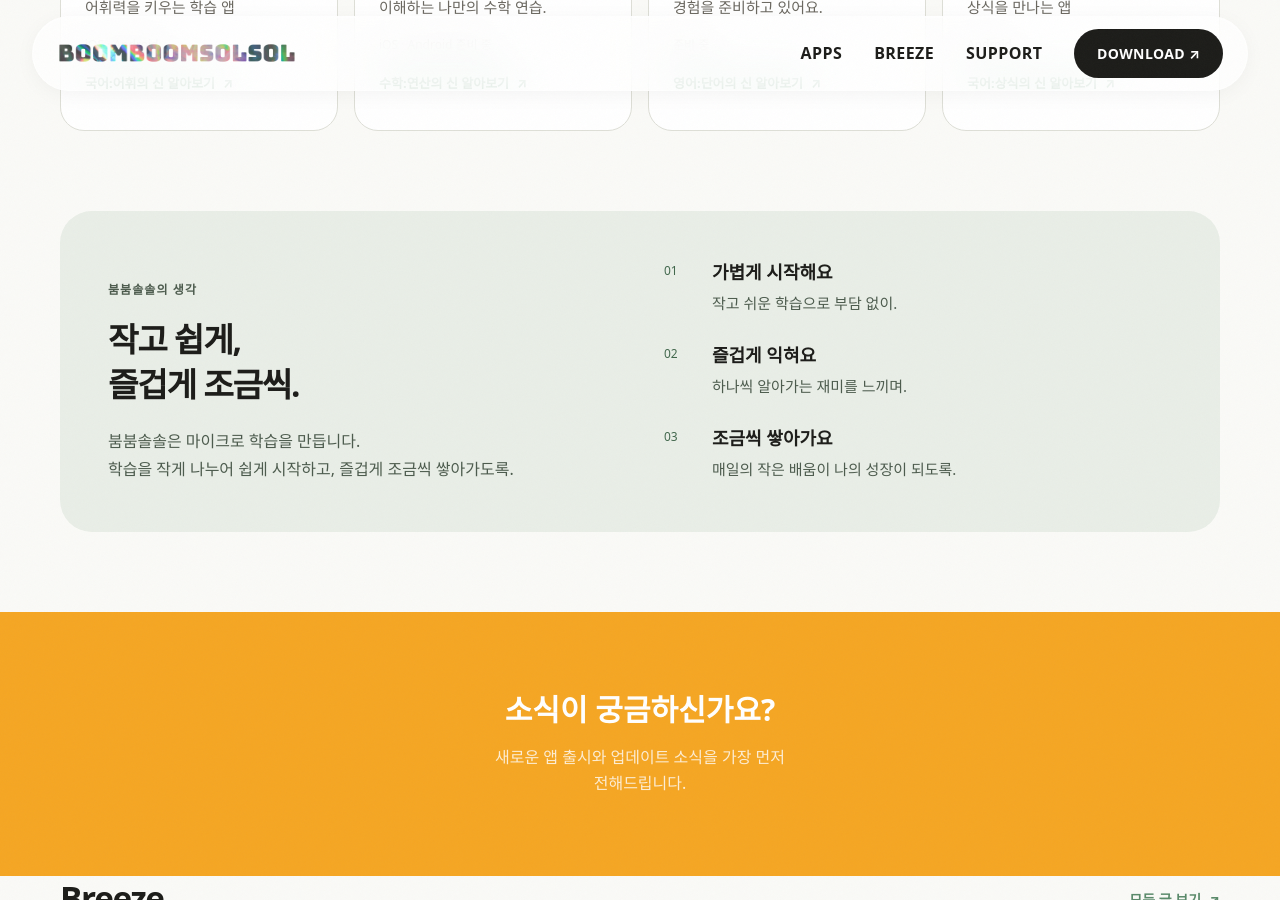
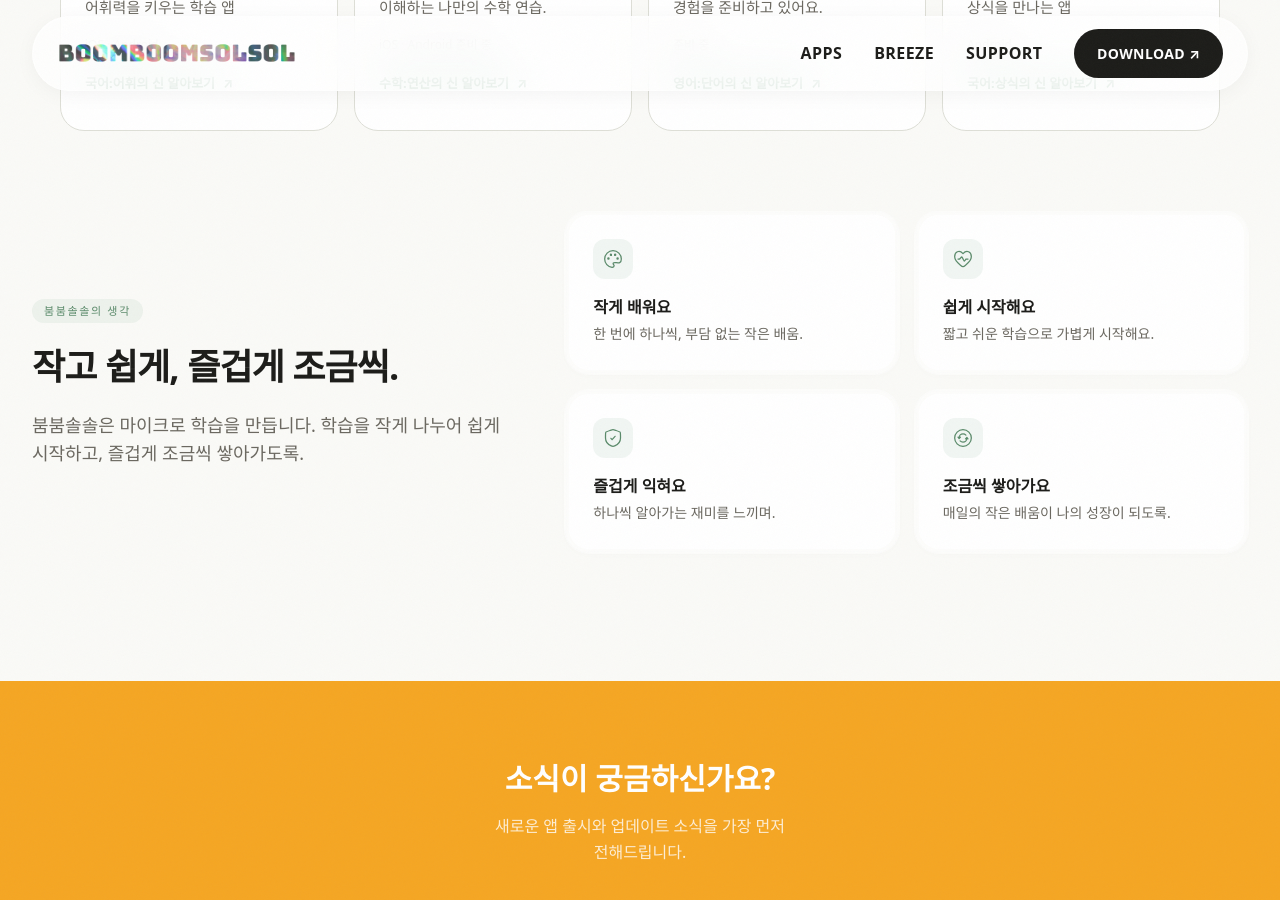
Before and after one commit to BOOMBOOMSOLSOL/boomboomsolsol.github.io, a Jekyll site: the page built from index.html, in a window 1280 px wide and 900 px high, scrolled down 1057 px. Built offline with Jekyll 4.4.1, drawn with Linux system fonts in a browser that asks for light colours.

```diff
--- a/index.html
+++ b/index.html
@@ -20,17 +20,57 @@ description: "국어 어휘부터 수학 연산, 영어 단어와 상식까지.
   <div class="app-grid">{% for app in site.data.apps %}{% include app-card.html app=app heading=3 %}{% endfor %}</div>
 </section>
 
-<section class="site-container section-space" aria-labelledby="approach-title">
-  <div class="approach-panel">
-    <div>
-      <p class="eyebrow">붐붐솔솔의 생각</p>
-      <h2 id="approach-title">작고 쉽게,<br>즐겁게 조금씩.</h2>
-      <p>붐붐솔솔은 마이크로 학습을 만듭니다.<br>학습을 작게 나누어 쉽게 시작하고, 즐겁게 조금씩 쌓아가도록.</p>
+<section class="max-w-7xl mx-auto px-4 sm:px-6 lg:px-8 pt-0 pb-24 md:pb-32 relative overflow-hidden">
+  <div class="grid grid-cols-1 md:grid-cols-12 gap-12 md:gap-16 items-center relative z-10">
+    <div class="reveal md:col-span-5">
+      <p class="inline-block rounded-full px-3 py-1 text-[11px] uppercase tracking-[0.15em] font-medium bg-sage/10 text-sage-dark mb-6">
+        붐붐솔솔의 생각
+      </p>
+      <h2 class="text-3xl md:text-4xl font-extrabold tracking-tight leading-tight mb-6">
+        작고 쉽게, 즐겁게 조금씩.
+      </h2>
+      <p class="text-base md:text-lg text-sub leading-relaxed">
+        붐붐솔솔은 마이크로 학습을 만듭니다.
+        학습을 작게 나누어 쉽게 시작하고, 즐겁게 조금씩 쌓아가도록.
+      </p>
     </div>
-    <div class="approach-list">
-      <div><span>01</span><h3>가볍게 시작해요</h3><p>작고 쉬운 학습으로 부담 없이.</p></div>
-      <div><span>02</span><h3>즐겁게 익혀요</h3><p>하나씩 알아가는 재미를 느끼며.</p></div>
-      <div><span>03</span><h3>조금씩 쌓아가요</h3><p>매일의 작은 배움이 나의 성장이 되도록.</p></div>
+    <div class="md:col-span-7 grid grid-cols-1 sm:grid-cols-2 gap-4 stagger">
+      <div class="reveal bg-white/50 ring-1 ring-white/50 p-1 rounded-[1.5rem] backdrop-blur-sm shadow-[0_2px_12px_-4px_rgba(0,0,0,0.03)]">
+        <div class="bg-surface rounded-[calc(1.5rem-0.25rem)] shadow-[inset_0_1px_1px_rgba(255,255,255,0.8)] p-6">
+          <div class="w-10 h-10 rounded-xl bg-sage/10 flex items-center justify-center mb-4">
+            <svg aria-hidden="true" focusable="false" width="20" height="20" class="site-icon text-sage-dark" xmlns="http://www.w3.org/2000/svg" viewBox="0 0 24 24"><mask id="SVGIHQypetX" fill="#fff"><path d="M11.085 7a1.5 1.5 0 1 1-3 0a1.5 1.5 0 0 1 3 0"/></mask><mask id="SVGjXBqqeYj" fill="#fff"><path d="M16 7a1.5 1.5 0 1 1-3 0a1.5 1.5 0 0 1 3 0"/></mask><g fill="none" stroke="currentColor"><path stroke-width="1.5" d="M2 12.026c0 5.146 3.867 9.387 8.847 9.96c.735.085 1.447-.228 1.97-.753a1.68 1.68 0 0 0 0-2.372c-.523-.525-.95-1.307-.555-1.934c1.576-2.508 9.738 3.251 9.738-4.9C22 6.488 17.523 2 12 2S2 6.489 2 12.026Z"/><circle cx="17.5" cy="11.5" r=".75" stroke-width="1.5"/><circle cx="6.5" cy="11.5" r=".75" stroke-width="1.5"/><path stroke-width="3" d="M11.085 7a1.5 1.5 0 1 1-3 0a1.5 1.5 0 0 1 3 0Z" mask="url(#SVGIHQypetX)"/><path stroke-width="3" d="M16 7a1.5 1.5 0 1 1-3 0a1.5 1.5 0 0 1 3 0Z" mask="url(#SVGjXBqqeYj)"/></g></svg>
+          </div>
+          <p class="font-bold text-ink mb-1">작게 배워요</p>
+          <p class="text-sm text-sub leading-relaxed">한 번에 하나씩, 부담 없는 작은 배움.</p>
+        </div>
+      </div>
+      <div class="reveal bg-white/50 ring-1 ring-white/50 p-1 rounded-[1.5rem] backdrop-blur-sm shadow-[0_2px_12px_-4px_rgba(0,0,0,0.03)]">
+        <div class="bg-surface rounded-[calc(1.5rem-0.25rem)] shadow-[inset_0_1px_1px_rgba(255,255,255,0.8)] p-6">
+          <div class="w-10 h-10 rounded-xl bg-sage/10 flex items-center justify-center mb-4">
+            <svg aria-hidden="true" focusable="false" width="20" height="20" class="site-icon text-sage-dark" xmlns="http://www.w3.org/2000/svg" viewBox="0 0 24 24"><g fill="none" stroke="currentColor" stroke-linecap="round" stroke-width="1.5"><path d="M18 12H17.1986C16.3689 12 15.9541 12 15.6102 12.1947C15.2664 12.3894 15.0529 12.7451 14.6261 13.4565L14.6261 13.4565L14.5952 13.508C14.1976 14.1707 13.9987 14.5021 13.7095 14.4967C13.4202 14.4912 13.2339 14.1526 12.8615 13.4754L11.1742 10.4076C10.8269 9.77618 10.6533 9.46046 10.3759 9.44549C10.0986 9.43052 9.892 9.7257 9.47875 10.3161L9.19573 10.7204L9.19573 10.7204C8.75681 11.3474 8.53734 11.6609 8.21173 11.8305C7.88612 12 7.50342 12 6.73803 12H6"/><path stroke-linejoin="round" d="M2 9.26044C2 13.0079 6.01943 16.9714 8.96173 19.3707C10.2937 20.4569 10.9597 21 12 21C13.0403 21 13.7063 20.4569 15.0383 19.3707C17.9806 16.9714 22 13.008 22 9.2604C22 3.34931 16.4998 0.662637 12 5.49877C7.50016 0.662637 2 3.3495 2 9.26044Z"/></g></svg>
+          </div>
+          <p class="font-bold text-ink mb-1">쉽게 시작해요</p>
+          <p class="text-sm text-sub leading-relaxed">짧고 쉬운 학습으로 가볍게 시작해요.</p>
+        </div>
+      </div>
+      <div class="reveal bg-white/50 ring-1 ring-white/50 p-1 rounded-[1.5rem] backdrop-blur-sm shadow-[0_2px_12px_-4px_rgba(0,0,0,0.03)]">
+        <div class="bg-surface rounded-[calc(1.5rem-0.25rem)] shadow-[inset_0_1px_1px_rgba(255,255,255,0.8)] p-6">
+          <div class="w-10 h-10 rounded-xl bg-sage/10 flex items-center justify-center mb-4">
+            <svg aria-hidden="true" focusable="false" width="20" height="20" class="site-icon text-sage-dark" xmlns="http://www.w3.org/2000/svg" viewBox="0 0 24 24"><g fill="none" stroke="currentColor" stroke-linecap="round" stroke-width="1.5"><path d="M21 11.9914C21 11.4234 21 10.8996 21 10.4167C21 7.21907 21 5.62028 20.6225 5.08241C20.245 4.54454 18.7417 4.02996 15.7351 3.00079L15.1623 2.80472C13.595 2.26824 12.8114 2 12 2C11.1886 2 10.405 2.26824 8.83772 2.80472L8.26491 3.00079C5.25832 4.02996 3.75503 4.54454 3.37752 5.08241C3 5.62028 3 7.21907 3 10.4167C3 10.8996 3 11.4234 3 11.9914C3 17.6294 7.23896 20.3655 9.89856 21.5273C10.62 21.8424 10.9807 22 12 22C13.0193 22 13.38 21.8424 14.1014 21.5273C16.761 20.3655 21 17.6294 21 11.9914Z"/><path stroke-linejoin="round" d="M9.5 12.4L10.9286 14L14.5 10"/></g></svg>
+          </div>
+          <p class="font-bold text-ink mb-1">즐겁게 익혀요</p>
+          <p class="text-sm text-sub leading-relaxed">하나씩 알아가는 재미를 느끼며.</p>
+        </div>
+      </div>
+      <div class="reveal bg-white/50 ring-1 ring-white/50 p-1 rounded-[1.5rem] backdrop-blur-sm shadow-[0_2px_12px_-4px_rgba(0,0,0,0.03)]">
+        <div class="bg-surface rounded-[calc(1.5rem-0.25rem)] shadow-[inset_0_1px_1px_rgba(255,255,255,0.8)] p-6">
+          <div class="w-10 h-10 rounded-xl bg-sage/10 flex items-center justify-center mb-4">
+            <svg aria-hidden="true" focusable="false" width="20" height="20" class="site-icon text-sage-dark" xmlns="http://www.w3.org/2000/svg" viewBox="0 0 24 24"><g fill="none" stroke="currentColor" stroke-linecap="round" stroke-width="1.5"><path stroke-linejoin="round" d="M7.37767 12.5556L7.37767 11.6296C7.37767 9.07276 9.46677 7 12.0438 7C13.4046 7 14.6294 7.57797 15.4823 8.5M6.00011 11L7.37767 12.5556L9.00011 11"/><path stroke-linejoin="round" d="M16.6188 11.4445V12.3704C16.6188 14.9273 14.5217 17 11.9349 17C10.5778 17 9.3555 16.4296 8.50006 15.5181M18.0001 12.9991L16.6188 11.4445L15.0001 12.9991"/><circle cx="12" cy="12" r="10"/></g></svg>
+          </div>
+          <p class="font-bold text-ink mb-1">조금씩 쌓아가요</p>
+          <p class="text-sm text-sub leading-relaxed">매일의 작은 배움이 나의 성장이 되도록.</p>
+        </div>
+      </div>
     </div>
   </div>
 </section>
```
